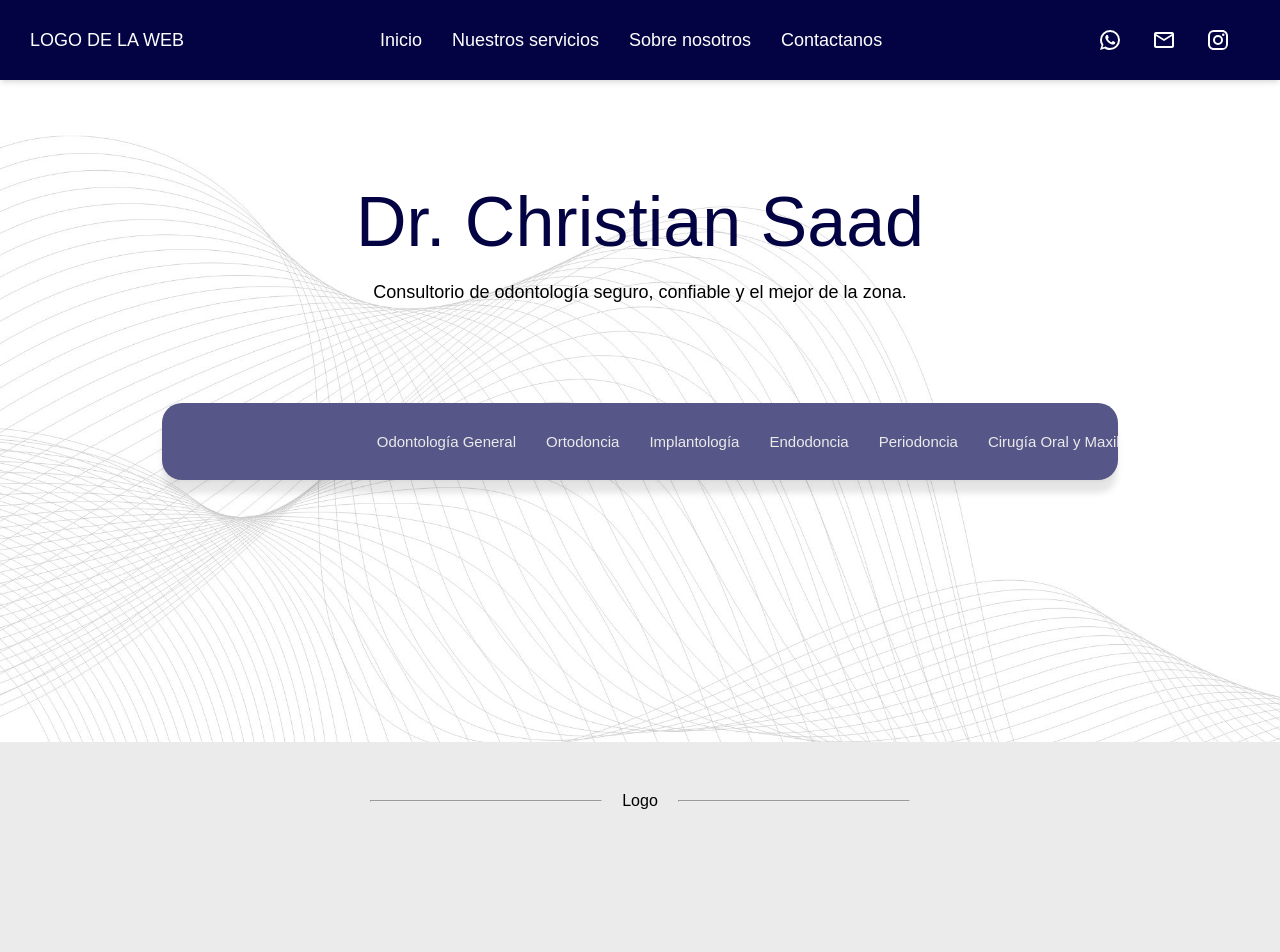
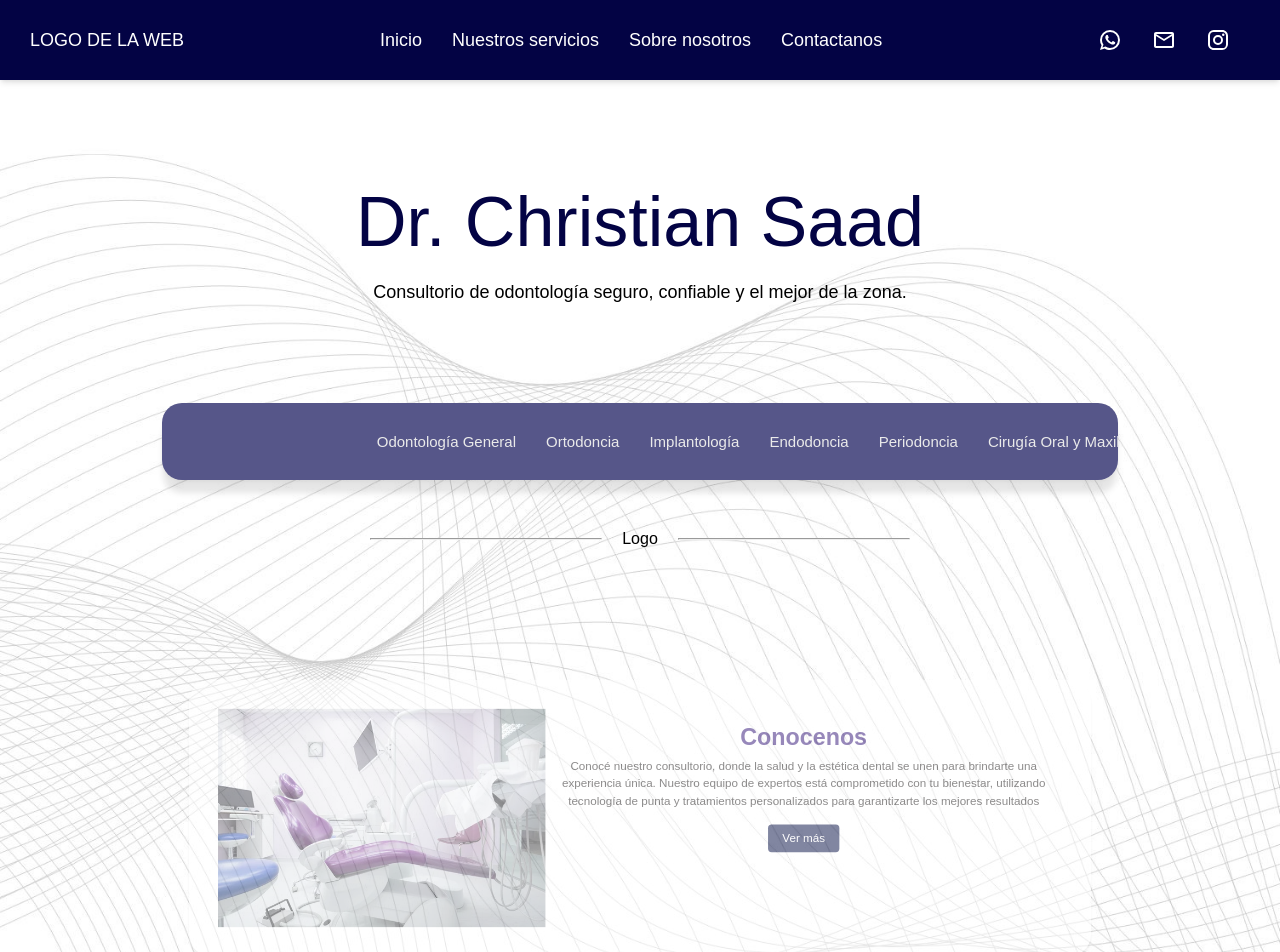
Before and after one commit to FedericoHerreraa/web-odontologia, a React (Vite) app: page / in a window 1280 px wide. Shown: the top 952 px of the page. Built offline with nearby package versions, Linux system fonts and the light colour scheme.

Commit message:
prueba fondo

```diff
--- a/src/components/cards/Cards.module.css
+++ b/src/components/cards/Cards.module.css
@@ -8,18 +8,19 @@
 }
 .contenedorFondo {
   min-height: 100vh;
-  background-color: rgb(235, 235, 235);
+  /* background-color: rgb(235, 235, 235); */
 }
 
 .card {
   display: flex;
   height: 300px;
-  background-color: #f2f2f2;
+  /* background-color: #f2f2f2; */
+  background-color: white;
   padding: 40px;
-  border-radius: 10px;
+  border-radius: 30px;
   width: 100%;
   text-align: center;
-  box-shadow: 0 4px 6px rgba(0, 0, 0, 0.1);
+  box-shadow: 0 4px 3px rgba(0, 0, 0, 0.1);
   margin-top: 10px;
   view-timeline-name: --image;
 	view-timeline-axis: block;
@@ -88,6 +89,7 @@
   text-decoration: none;
   font-size: 1em;
   transition: background-color 0.3s ease;
+  cursor: pointer;
 }
 
 .card div button:hover {
--- a/src/pages/home/Home.jsx
+++ b/src/pages/home/Home.jsx
@@ -21,8 +21,8 @@ export default function Home() {
             <p>Estética Dental</p>
           </div>
         </div>
+        <Cards/>
       </div>
-      <Cards/>
 
       <Footer/>
     </div>
--- a/src/pages/home/Home.module.css
+++ b/src/pages/home/Home.module.css
@@ -1,7 +1,7 @@
 
 
 .infoImg {
-  height: 70vh;
+  height: 200vh;
   background-image: url(/img/Fondo.jpg);
   background-size: cover;
   display: flex;
```
